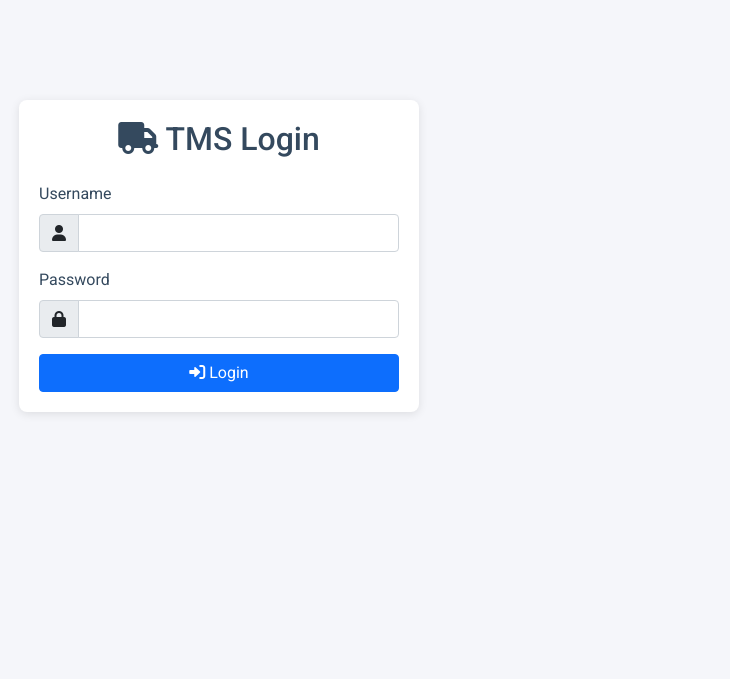
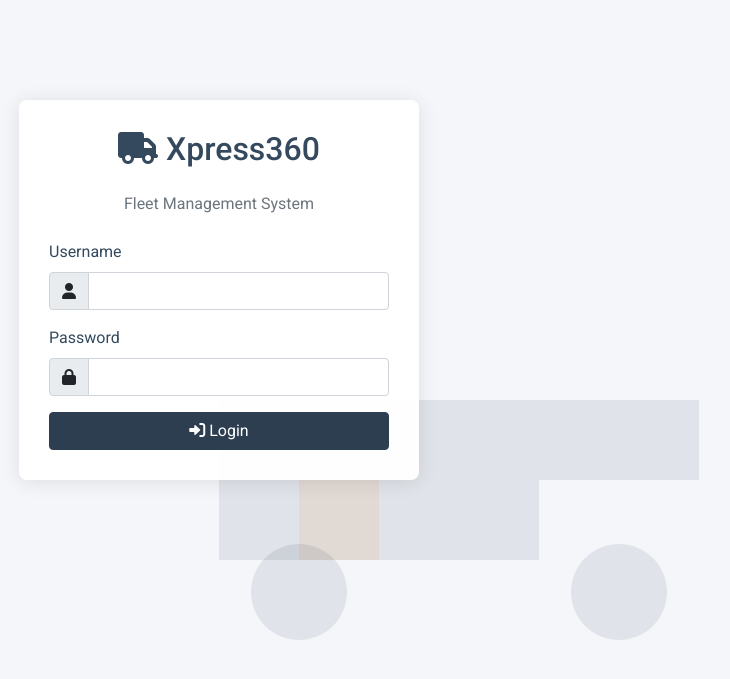
Before and after one commit to Swado/fleetpro, a Flask app: page /login in a window 1280 px wide. Shown: the top 679 px of the page, without its empty margins (421-1151 px from the left). Run offline with Flask 3, Linux system fonts and the light colour scheme.

Commit message:
Agent query: Can you see the new Xpress360 branding and the truck background image on the login page?
Update styling and branding to Xpress360 Fleet Management, adding background image and hover effects.

Screenshot: https://storage.googleapis.com/screenshot-production-us-central1/163f1aae-c9f4-46af-b926-0bb8c021fb6c/12117991-04ee-4e67-9998-fd38ab73b641.jpg

```diff
--- a/static/css/styles.css
+++ b/static/css/styles.css
@@ -9,6 +9,11 @@ body {
     font-family: 'Roboto', sans-serif;
     background-color: var(--bg-color);
     color: var(--text-color);
+    background-image: url('../images/truck-bg.svg');
+    background-repeat: no-repeat;
+    background-position: center;
+    background-size: cover;
+    background-attachment: fixed;
 }
 
 .navbar {
@@ -19,14 +24,14 @@ body {
 .login-container {
     max-width: 400px;
     margin: 100px auto;
-    padding: 20px;
-    background-color: white;
+    padding: 30px;
+    background-color: rgba(255, 255, 255, 0.95);
     border-radius: 8px;
-    box-shadow: 0 2px 10px rgba(0,0,0,0.1);
+    box-shadow: 0 2px 20px rgba(0,0,0,0.1);
 }
 
 .dashboard-header {
-    background-color: white;
+    background-color: rgba(255, 255, 255, 0.95);
     padding: 20px;
     margin-bottom: 20px;
     border-radius: 8px;
@@ -34,19 +39,29 @@ body {
 }
 
 .truck-card {
-    background-color: white;
+    background-color: rgba(255, 255, 255, 0.95);
     border-radius: 8px;
     padding: 15px;
     margin-bottom: 15px;
     border-left: 4px solid var(--accent-color);
+    transition: transform 0.2s;
+}
+
+.truck-card:hover {
+    transform: translateX(5px);
 }
 
 .stats-card {
-    background-color: white;
+    background-color: rgba(255, 255, 255, 0.95);
     border-radius: 8px;
     padding: 20px;
     margin-bottom: 20px;
     text-align: center;
+    transition: transform 0.2s;
+}
+
+.stats-card:hover {
+    transform: translateY(-5px);
 }
 
 .stats-card h3 {
@@ -59,3 +74,13 @@ body {
     color: var(--accent-color);
     font-weight: bold;
 }
+
+.btn-primary {
+    background-color: var(--primary-color);
+    border-color: var(--primary-color);
+}
+
+.btn-primary:hover {
+    background-color: var(--accent-color);
+    border-color: var(--accent-color);
+}
--- a/templates/base.html
+++ b/templates/base.html
@@ -3,7 +3,7 @@
 <head>
     <meta charset="UTF-8">
     <meta name="viewport" content="width=device-width, initial-scale=1.0">
-    <title>{% block title %}Truck Management System{% endblock %}</title>
+    <title>{% block title %}Xpress360 Fleet Management{% endblock %}</title>
 
     <!-- Bootstrap CSS -->
     <link href="https://cdn.jsdelivr.net/npm/bootstrap@5.1.3/dist/css/bootstrap.min.css" rel="stylesheet">
@@ -19,7 +19,7 @@
     <nav class="navbar navbar-expand-lg navbar-dark">
         <div class="container">
             <a class="navbar-brand" href="{{ url_for('dashboard') }}">
-                <i class="fas fa-truck"></i> TMS
+                <i class="fas fa-truck"></i> Xpress360
             </a>
             <div class="navbar-nav ms-auto">
                 <span class="nav-item nav-link text-light">
--- a/templates/login.html
+++ b/templates/login.html
@@ -1,13 +1,14 @@
 {% extends "base.html" %}
 
-{% block title %}Login - Truck Management System{% endblock %}
+{% block title %}Login - Xpress360 Fleet Management{% endblock %}
 
 {% block content %}
 <div class="container">
     <div class="login-container">
         <h2 class="text-center mb-4">
-            <i class="fas fa-truck"></i> TMS Login
+            <i class="fas fa-truck"></i> Xpress360
         </h2>
+        <p class="text-center text-muted mb-4">Fleet Management System</p>
         <form method="POST" action="{{ url_for('login') }}">
             <div class="mb-3">
                 <label for="username" class="form-label">Username</label>
```
Also changed, not shown: static/images/truck-bg.svg (added).
